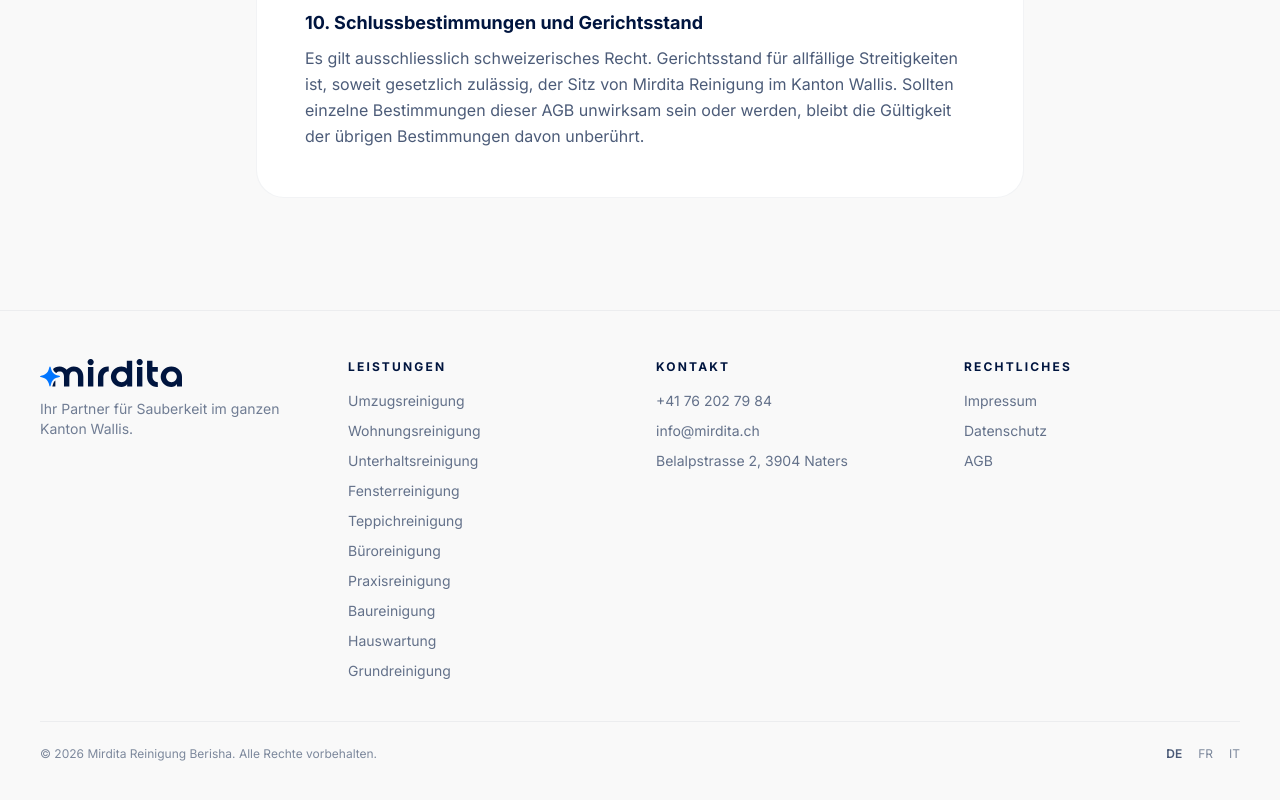
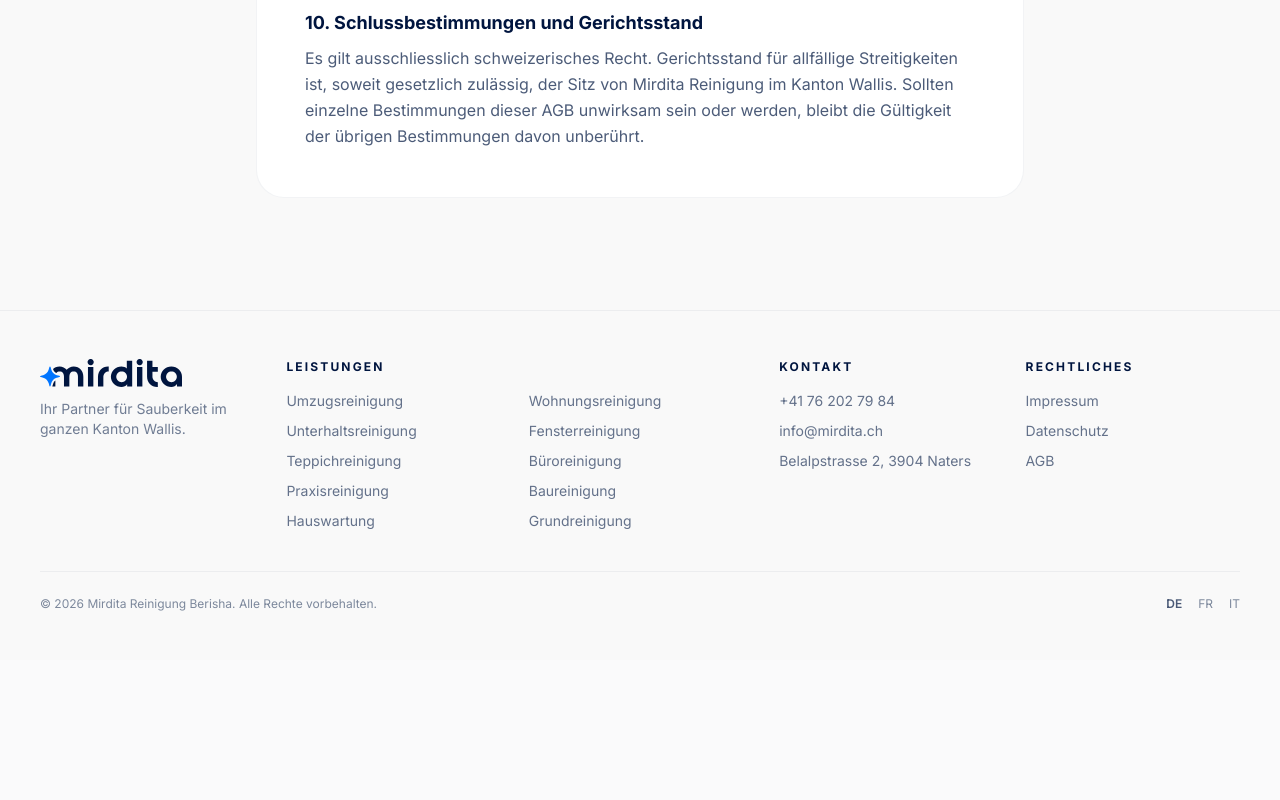
Before and after one commit to astraswiss/mirdita-reinigung, a Next.js app: page /agb in a window 1280 px wide. Shown: the part 2071-2871 px from the top of the page. After the commit the page ends 2731 px from the top, so only its background shows below. Built offline with nearby package versions, Linux system fonts and the light colour scheme.

Commit message:
Split footer Leistungen into two 5-item columns

```diff
--- a/src/components/site-footer.tsx
+++ b/src/components/site-footer.tsx
@@ -6,7 +6,7 @@ import { LOGO } from "@/components/site-config";
 export function SiteFooter() {
   return (
     <footer className="border-t border-brand-deep/5 px-5 md:px-10 py-12 mt-8">
-      <div className="max-w-7xl mx-auto grid gap-8 sm:grid-cols-2 md:grid-cols-4">
+      <div className="max-w-7xl mx-auto grid gap-8 sm:grid-cols-2 md:grid-cols-5">
         <div>
           <Link href="/" className="flex items-center" aria-label="Mirdita — Startseite">
             <Image
@@ -24,6 +24,8 @@ export function SiteFooter() {
         </div>
         <FooterCol
           title="Leistungen"
+          className="md:col-span-2"
+          columns={2}
           links={[
             { label: "Umzugsreinigung", href: "/umzugsreinigung" },
             { label: "Wohnungsreinigung", href: "/wohnungsreinigung" },
@@ -68,13 +70,29 @@ export function SiteFooter() {
   );
 }
 
-function FooterCol({ title, links }: { title: string; links: { label: string; href?: string }[] }) {
+function FooterCol({
+  title,
+  links,
+  className,
+  columns = 1,
+}: {
+  title: string;
+  links: { label: string; href?: string }[];
+  className?: string;
+  columns?: 1 | 2;
+}) {
   return (
-    <div>
+    <div className={className}>
       <h4 className="text-xs font-bold tracking-[0.18em] uppercase text-brand-deep mb-4">
         {title}
       </h4>
-      <ul className="space-y-2.5 text-sm text-brand-deep/60">
+      <ul
+        className={
+          columns === 2
+            ? "grid grid-cols-2 gap-x-6 gap-y-2.5 text-sm text-brand-deep/60"
+            : "space-y-2.5 text-sm text-brand-deep/60"
+        }
+      >
         {links.map((l) => (
           <li key={l.label}>
             {l.href?.startsWith("/") ? (
```
